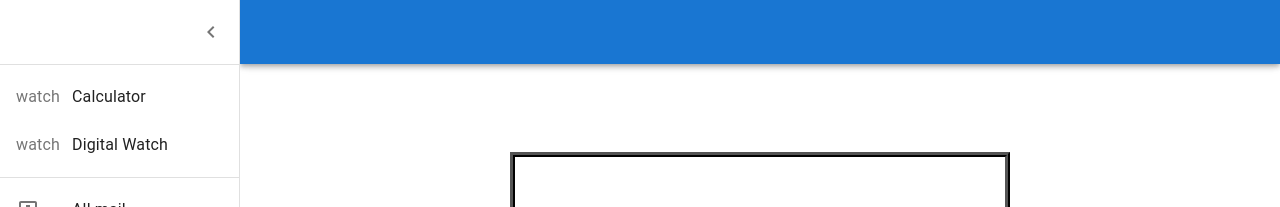
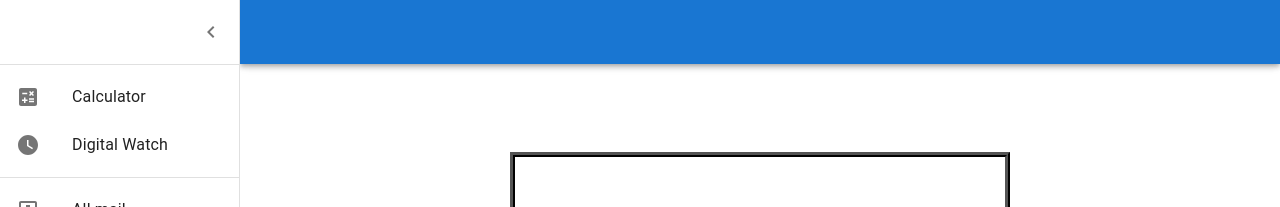
Before and after one commit to Matheus-Siilva-Souza/Estudo_react, a React (Create React App) app: page / in a window 1280 px wide. Shown: the top 207 px of the page. Built offline with nearby package versions, Linux system fonts and the light colour scheme.

Commit message:
Alterações nos icons do Drawer

```diff
--- a/src/App.js
+++ b/src/App.js
@@ -1,12 +1,8 @@
-import { BrowserRouter as Router, Switch, Route, Link} from "react-router-dom";
 import "./App.css";
 import Layout from "./Layouts/layouts"
-import Routes from "./router/routes"
 function App() {
   return (
-    <Layout>
-      <Routes />
-    </Layout>
+    <Layout/>
   );
 }
 
--- a/src/Views/calculator.js
+++ b/src/Views/calculator.js
@@ -1,8 +1,8 @@
-import  Keyboard  from "../components/keyboard";
+import Keyboard from "../components/keyboard";
 
 function Calculator() {
   return (
-    <Keyboard/>
+    <Keyboard />
   );
 }
 
--- a/src/components/buttonNumber.js
+++ b/src/components/buttonNumber.js
@@ -1,6 +1,6 @@
-function ButtonNumber({number, clickNumber}, props) {
+function ButtonNumber({ number, clickNumber }, props) {
     return (
-            <button onClick={() => clickNumber(number)} className="style-buntton number">{number}</button>
+        <button onClick={() => clickNumber(number)} className="style-buntton number">{number}</button>
     )
 }
 
--- a/src/components/buttonRes.js
+++ b/src/components/buttonRes.js
@@ -1,4 +1,4 @@
-function ButtonRes({number,clickNumber}) {
+function ButtonRes({ number, clickNumber }) {
 
     return (
         <button onClick={() => clickNumber(number)} className="style-buntton res-button">{number}</button>
--- a/src/components/buttonReset.js
+++ b/src/components/buttonReset.js
@@ -1,4 +1,4 @@
-function ButtonReset({number,clickNumber}) {
+function ButtonReset({ number, clickNumber }) {
 
     return (
         <button onClick={() => clickNumber(number)} className="style-buntton caracter reset">{number}</button>
--- a/src/components/iconWatch.js
+++ /dev/null
@@ -1,9 +0,0 @@
-function IconWatch() {
-    return (
-        <span class="material-symbols-outlined">
-            watch
-        </span>
-    )
-}
-
-export default IconWatch;
--- a/src/components/keyboard.js
+++ b/src/components/keyboard.js
@@ -91,10 +91,10 @@ function Keyboard() {
 
         for (var i = 0; i <= tempOperators.length; i++) {
             tempOperators.forEach((element, index) => {
-                if (element == "*") {
+                if (element === "*") {
                     operation = parseInt(tempValues[index]) * parseInt(tempValues[index + 1])
                 }
-                if (element == "/") {
+                if (element === "/") {
                     operation = parseInt(tempValues[index]) / parseInt(tempValues[index + 1])
                 }
 
@@ -160,7 +160,7 @@ function Keyboard() {
 
     return (
         <div className="box">
-            <NameCalculator/>
+            <NameCalculator />
             <Visor number={result} />
             <div className="box-number">
                 <ButtonReset number={"C"} clickNumber={reset} />
--- a/src/components/linkDigitalWatch.js
+++ b/src/components/linkDigitalWatch.js
@@ -1,10 +1,10 @@
-import { Link } from "react-router-dom";
+// import { Link } from "react-router-dom"
+
 
 function LinkDigitalWatch() {
     return (
-        <div>
-            Digital Watch
-        </div>
+        // <Link to="/about">Digital Watch</Link>
+        <div>Digital Watch</div>
     );
 }
 
--- a/src/components/menu.js
+++ b/src/components/menu.js
@@ -17,10 +17,11 @@ import ListItemIcon from '@mui/material/ListItemIcon';
 import ListItemText from '@mui/material/ListItemText';
 import InboxIcon from '@mui/icons-material/MoveToInbox';
 import MailIcon from '@mui/icons-material/Mail';
-import BrowserRouter from "../router/routes";
+import Router from "../router/routes";
 import LinkCalculator from "../components/linkCalculator";
 import LinkDigitalWatch from "../components/linkDigitalWatch";
-import IconWatch from './iconWatch';
+import CalculateIcon from '@mui/icons-material/Calculate';
+import WatchLaterIcon from '@mui/icons-material/WatchLater';
 
 
 
@@ -119,11 +120,11 @@ export default function PersistentDrawerLeft() {
         </DrawerHeader>
         <Divider />
         <List>
-          {[<LinkCalculator/>,<LinkDigitalWatch/>].map((text, index) => (
+          {[<LinkCalculator />, <LinkDigitalWatch />].map((text, index) => (
             <ListItem key={text} disablePadding>
               <ListItemButton>
                 <ListItemIcon>
-                  {index % 2 === 0 ? <IconWatch /> : <IconWatch />}
+                  {index % 2 === 0 ? <CalculateIcon /> : <WatchLaterIcon />}
                 </ListItemIcon>
                 <ListItemText primary={text} />
               </ListItemButton>
@@ -145,7 +146,7 @@ export default function PersistentDrawerLeft() {
         </List>
       </Drawer>
       <Main open={open}>
-        <BrowserRouter/>
+        <Router />
       </Main>
     </Box>
   );
--- a/src/components/operadores.js
+++ b/src/components/operadores.js
@@ -1,4 +1,4 @@
-function Operadores({number,clickNumber}) {
+function Operadores({ number, clickNumber }) {
 
     return (
         <button onClick={() => clickNumber(number)} className="style-buntton caracter">{number}</button>
--- a/src/components/visor.js
+++ b/src/components/visor.js
@@ -1,6 +1,6 @@
-function Visor({number}) {
+function Visor({ number }) {
   return (
-      <input id="telaRes" value={number}/>
+    <input id="telaRes" value={number} />
   )
 }
 
```
Also changed, not shown: src/router/routes.js (+4 -4 lines).
